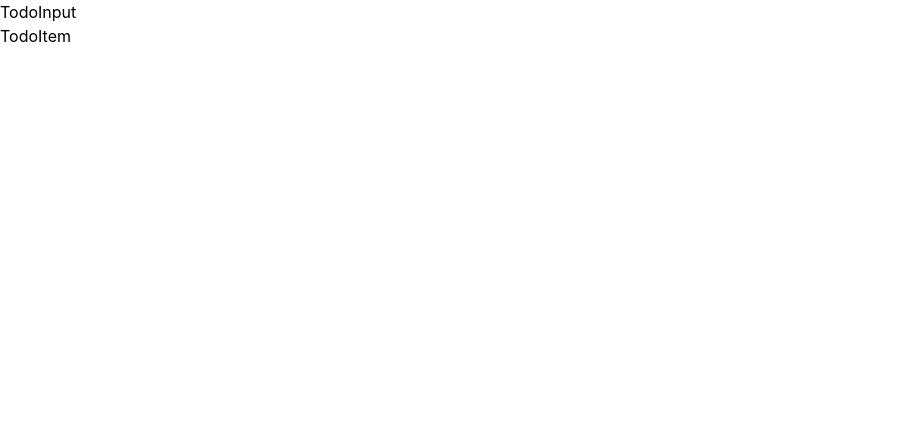
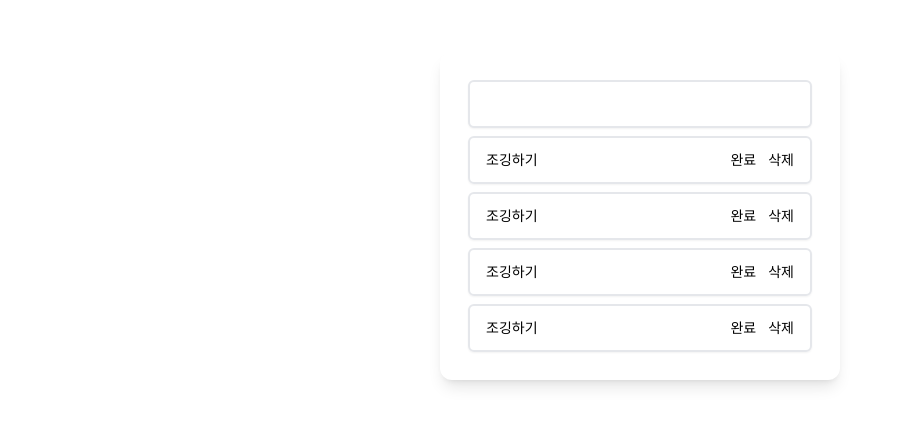
Before and after one commit to woajun/my-first-react-app-todo-list, a React (Create React App) app: page / in a window 1280 px wide. Shown: the top 426 px of the page, without its empty margins (0-900 px from the left). Built offline with nearby package versions, Linux system fonts and the light colour scheme.

Commit message:
add Todo's basic css

```diff
--- a/src/App.js
+++ b/src/App.js
@@ -3,7 +3,7 @@ import TodoBox from "./components/TodoBox.js";
 
 function App() {
   return (
-    <div className="App">
+    <div className="w-full max-w-md mx-auto p-6">
       <TodoBox></TodoBox>
     </div>
   );
--- a/src/components/TodoBox.js
+++ b/src/components/TodoBox.js
@@ -3,9 +3,14 @@ import TodoItem from "./TodoItem";
 
 function TodoBox() {
   return (
-    <div>
-      <TodoInput></TodoInput>
-      <TodoItem></TodoItem>
+    <div className="mt-7 bg-white  rounded-xl shadow-lg dark:bg-gray-800 dark:border-gray-700">
+      <div className="p-4 sm:p-7">
+        <TodoInput></TodoInput>
+        <TodoItem></TodoItem>
+        <TodoItem></TodoItem>
+        <TodoItem></TodoItem>
+        <TodoItem></TodoItem>
+      </div>
     </div>
   );
 }
--- a/src/components/TodoInput.js
+++ b/src/components/TodoInput.js
@@ -1,5 +1,12 @@
 function TodoInput() {
-  return <div>TodoInput</div>;
+  return (
+    <div>
+      <input
+        type="text"
+        className="py-3 px-4 block w-full border-2 border-gray-200 rounded-md text-sm focus:border-blue-500 focus:ring-blue-500 shadow-sm"
+      ></input>
+    </div>
+  );
 }
 
 export default TodoInput;
--- a/src/components/TodoItem.js
+++ b/src/components/TodoItem.js
@@ -1,5 +1,13 @@
 function TodoItem() {
-  return <div>TodoItem</div>;
+  return (
+    <div className="mt-2 py-3 px-4 block w-full border-2 border-gray-200 rounded-md text-sm focus:border-blue-500 focus:ring-blue-500 shadow-sm">
+      <label>조깅하기</label>
+      <span className="float-right">
+        <button>완료</button>
+        <button className="ml-3">삭제</button>
+      </span>
+    </div>
+  );
 }
 
 export default TodoItem;
```
